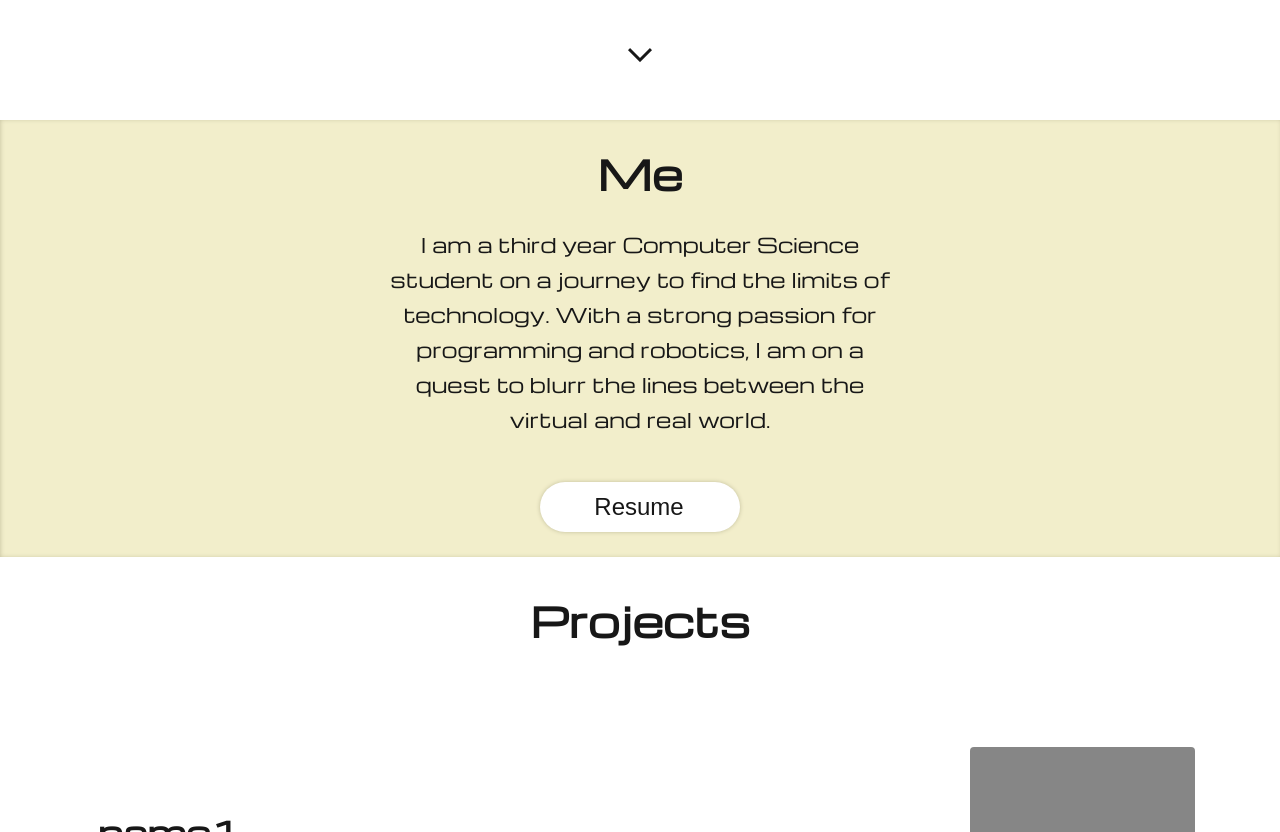
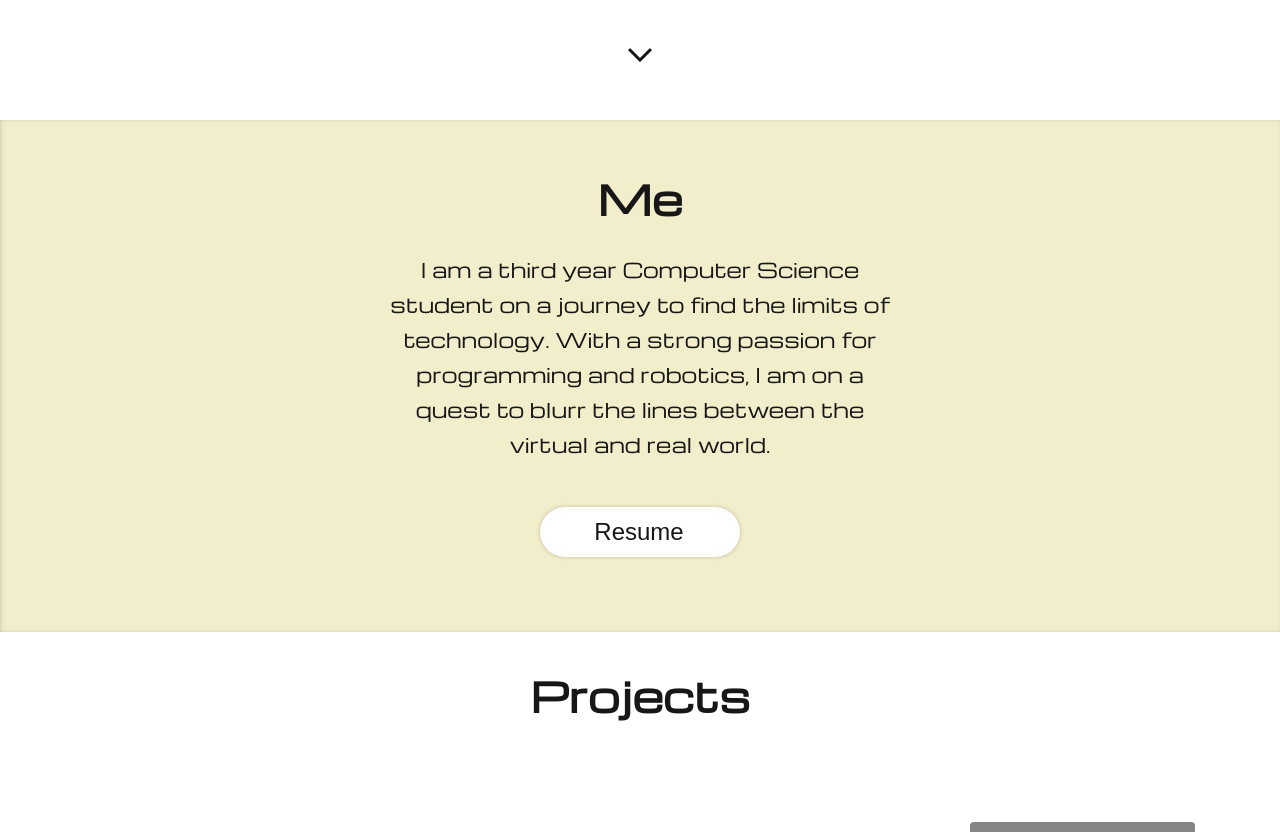
Before and after one commit to wanderingduc/new-portfolio, a Next.js app in the folder portfolio/: page / in a window 1280 px wide. Shown: the part 680-1512 px from the top of the page. Built offline with nearby package versions, Linux system fonts and the light colour scheme.

Commit message:
Add button hover styling

```diff
--- a/portfolio/src/app/common/textSection.module.css
+++ b/portfolio/src/app/common/textSection.module.css
@@ -1,4 +1,5 @@
 .container {
+    padding: 50px 0;
     width: 100%;
     height: fit-content;
     min-height: 25vh;
@@ -14,7 +15,7 @@
 
 .header {
     width: 100%;
-    margin: 25px 0 25px 0;
+    margin: 0 0 25px 0;
     text-align: center;
     font-size: 2.5rem;
     background: transparent;
@@ -56,6 +57,8 @@
 }
 
 .buttonContainer:hover {
+    /* background: var(--hover-foreground); */
+    box-shadow: 0 0 4px 0 var(--foreground) inset;
     cursor: pointer;
 }
 
@@ -77,4 +80,5 @@
 .buttonText {
     margin: 0 10px 0 8px;
     font-size: 1.5rem;
+    background: transparent;
 }
```
